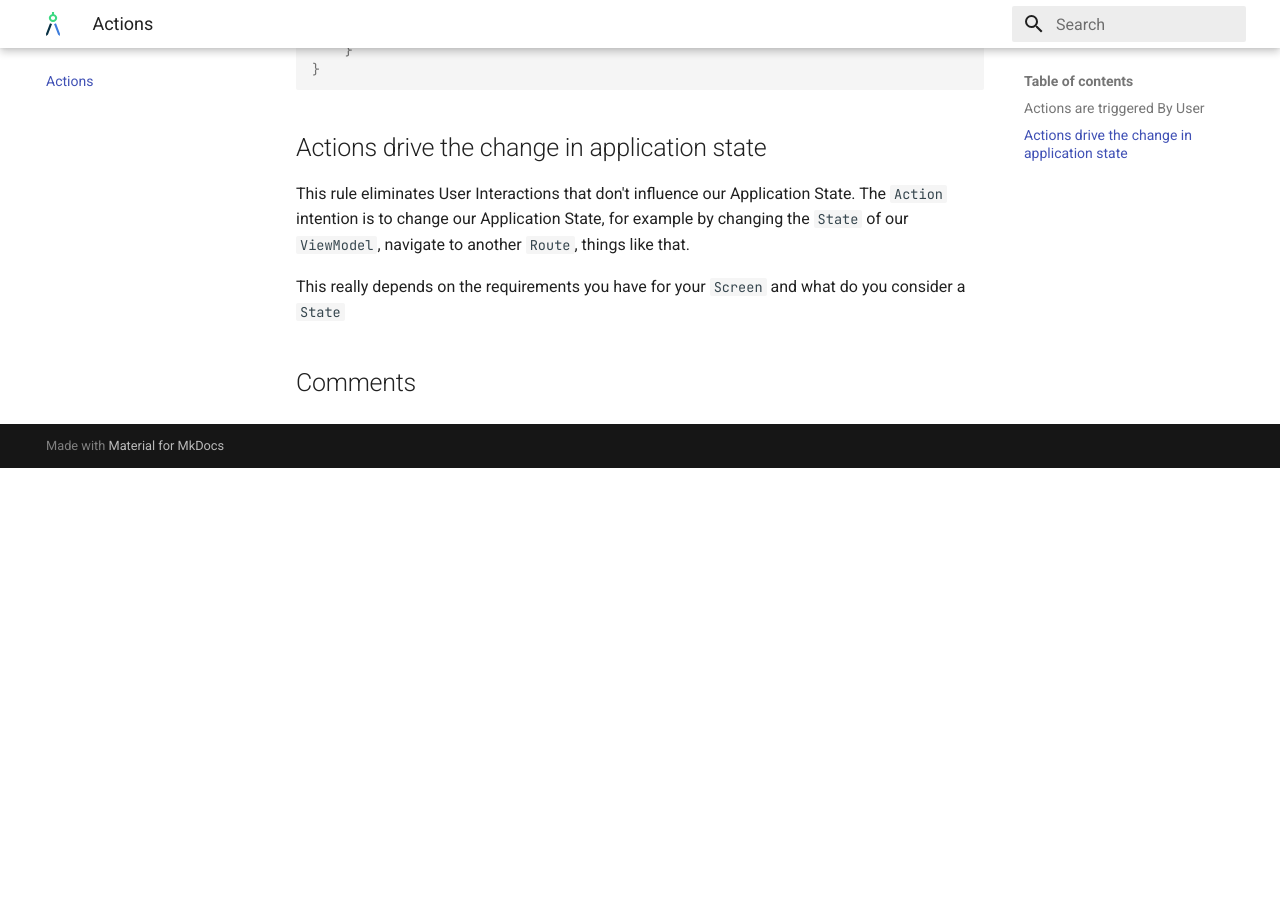
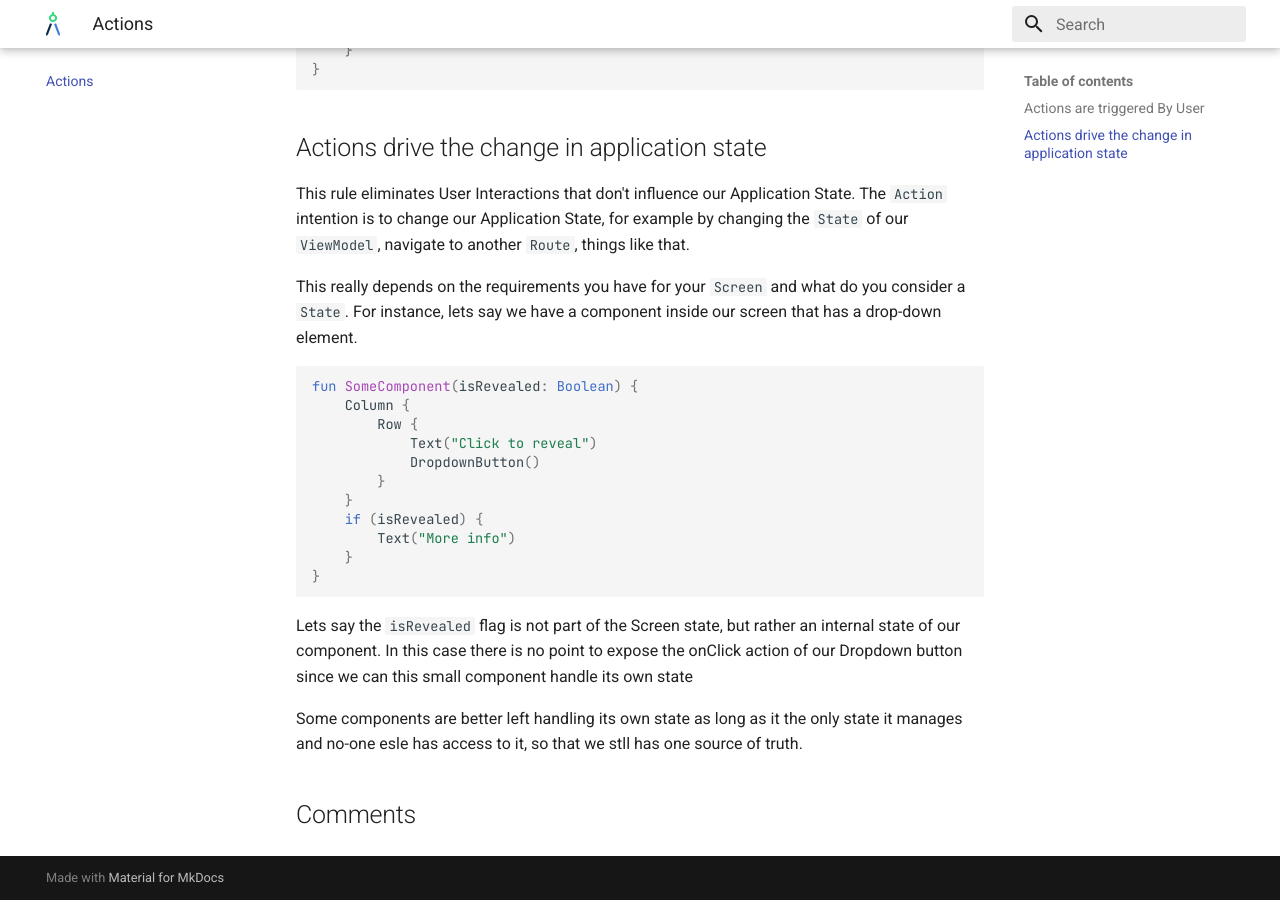
Before and after one commit to levinzonr/compose-ui-arch-docs, an MkDocs documentation site: the page built from docs/actions.md, in a window 1280 px wide and 900 px high, scrolled down 1090 px. Built offline with MkDocs 1.6.1 and Material for MkDocs 9.7.7, drawn with Linux system fonts in a browser that asks for light colours; comment, search, counter and statistics services are not loaded; before the commit the page ends 1558 px from its top, so only the background shows below that.

Commit message:
fix: add missing info

````diff
--- a/docs/actions.md
+++ b/docs/actions.md
@@ -51,4 +51,23 @@ fun LoginScreen(val actions: LoginActions) {
 ## Actions drive the change in application state
 This rule eliminates User Interactions that don't influence our Application State. The `Action` intention is to change our Application State, for example by changing the `State` of our `ViewModel`, navigate to another `Route`, things like that.
 
-This really depends on the requirements you have for your `Screen` and what do you consider a `State`
+This really depends on the requirements you have for your `Screen` and what do you consider a `State`. For instance, lets say we have a component inside our screen that has a drop-down element.
+
+```kotlin
+fun SomeComponent(isRevealed: Boolean) {
+    Column {
+        Row {
+            Text("Click to reveal")
+            DropdownButton()
+        }
+    }
+    if (isRevealed) {
+        Text("More info")
+    }
+}
+```
+
+Lets say the `isRevealed` flag is not part of the Screen state, but rather an internal state of our component. In this case there is no point to expose the onClick action of our Dropdown button since we can this small component handle its own state
+
+
+Some components are better left handling its own state as long as it the only state it manages and no-one esle has access to it, so that we stll has one source of truth.
````
Also changed, not shown: docs/screen.md (+1 -0 lines).
